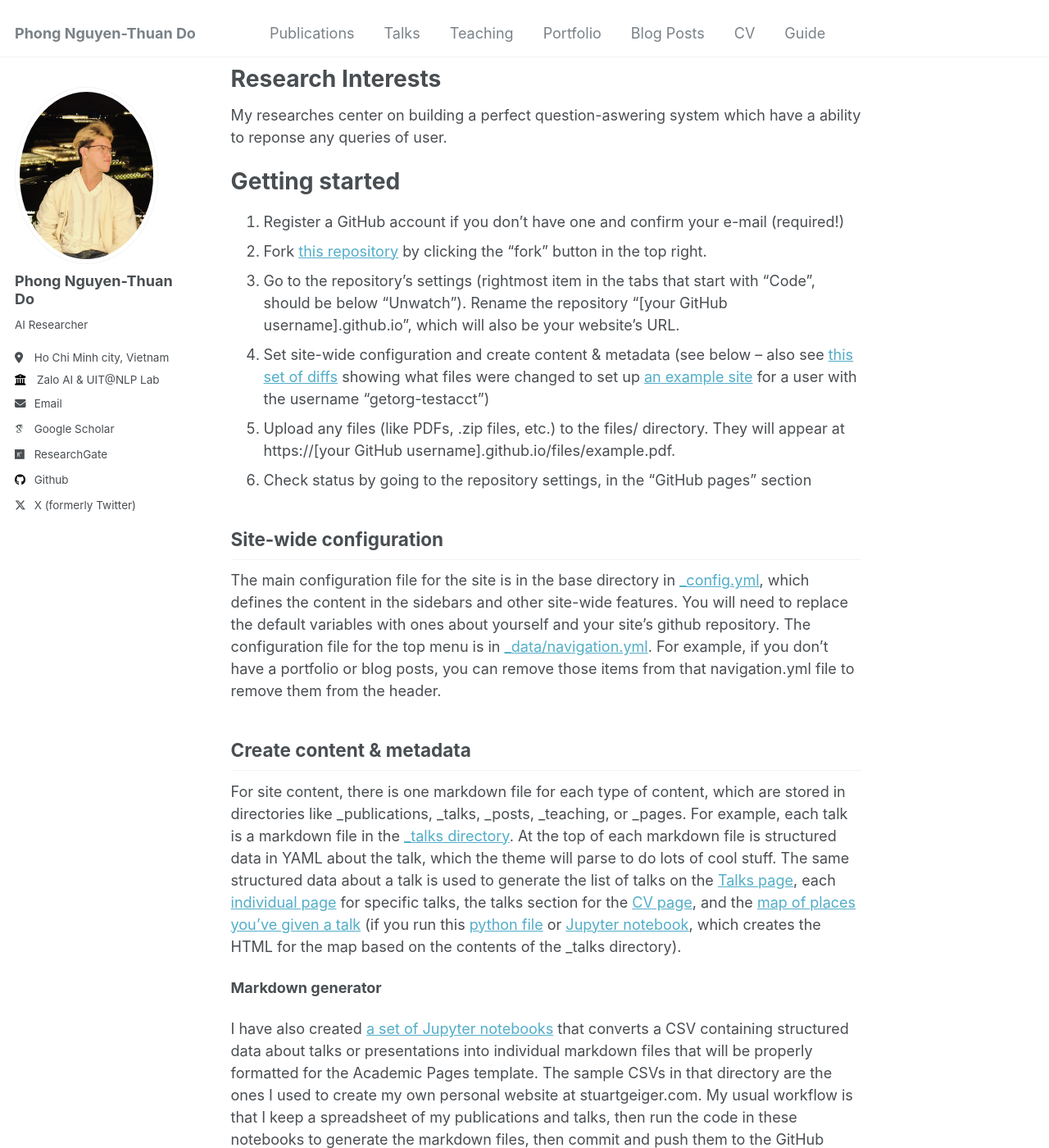
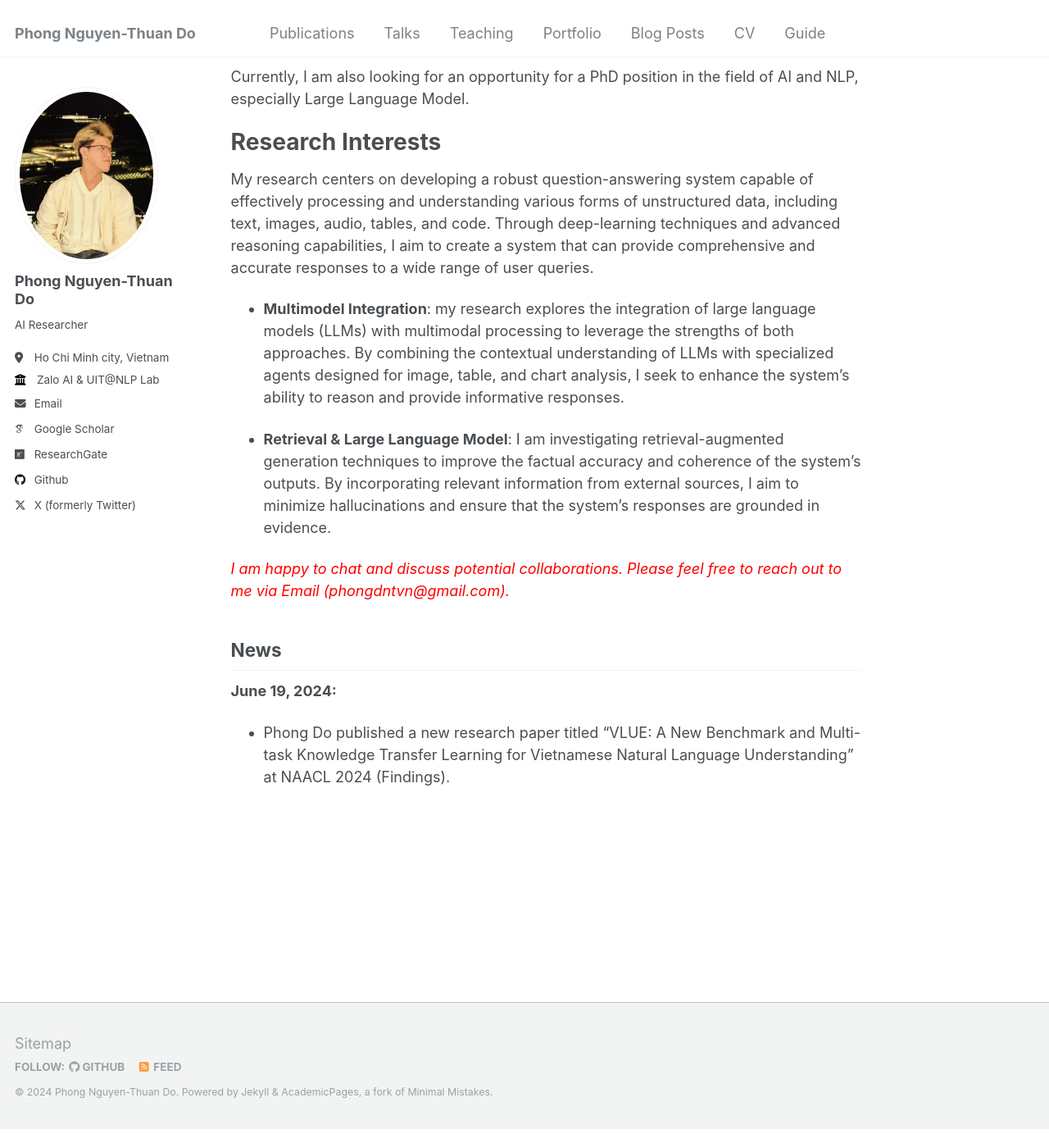
Before and after one commit to PhongNTDo/PhongNTDo.github.io, a Jekyll site: the page built from _pages/about.md, in a window 1280 px wide and 1400 px high, scrolled down 227 px. Shown: the whole window at 82% size. Built offline with Jekyll 4.4.1, drawn with Linux system fonts in a browser that asks for light colours; some web fonts are replaced; after the commit the page ends 1604 px from its top, so only the background shows below that; some of the changed text lies outside the part shown.

Commit message:
update research interests and about me

```diff
--- a/_pages/about.md
+++ b/_pages/about.md
@@ -10,42 +10,21 @@ redirect_from:
 
 Welcome! I am an ***AI Researcher at Zalo AI & UIT@NLP*** at Ho Chi Minh city, Vietnam. I have been a researcher at [UIT@NLP lab](https://nlp.uit.edu.vn/home) during my undergraduate degree at [University of Information Technology](https://www.uit.edu.vn/). After receiving my bachelor's degree in computer science, I have continued to do part-time research at this lab until now. In parallel, I have worked as an AI researcher at [Zalo AI](https://zalo.ai/), Vietnam for two years.
 
-
+Currently, I am also looking for an opportunity for a PhD position in the field of AI and NLP, especially Large Language Model.
 
 
 Research Interests
 ======
-My researches center on building a perfect question-aswering system which have a ability to reponse any queries of user.
+My research centers on developing a robust question-answering system capable of effectively processing and understanding various forms of unstructured data, including text, images, audio, tables, and code. Through deep-learning techniques and advanced reasoning capabilities, I aim to create a system that can provide comprehensive and accurate responses to a wide range of user queries.
 
-Getting started
-======
-1. Register a GitHub account if you don't have one and confirm your e-mail (required!)
-1. Fork [this repository](https://github.com/academicpages/academicpages.github.io) by clicking the "fork" button in the top right.
-1. Go to the repository's settings (rightmost item in the tabs that start with "Code", should be below "Unwatch"). Rename the repository "[your GitHub username].github.io", which will also be your website's URL.
-1. Set site-wide configuration and create content & metadata (see below -- also see [this set of diffs](http://archive.is/3TPas) showing what files were changed to set up [an example site](https://getorg-testacct.github.io) for a user with the username "getorg-testacct")
-1. Upload any files (like PDFs, .zip files, etc.) to the files/ directory. They will appear at https://[your GitHub username].github.io/files/example.pdf.
-1. Check status by going to the repository settings, in the "GitHub pages" section
+- **Multimodel Integration**: my research explores the integration of large language models (LLMs) with multimodal processing to leverage the strengths of both approaches. By combining the contextual understanding of LLMs with specialized agents designed for image, table, and chart analysis, I seek to enhance the system's ability to reason and provide informative responses.
 
-Site-wide configuration
+- **Retrieval & Large Language Model**: I am investigating retrieval-augmented generation techniques to improve the factual accuracy and coherence of the system's outputs. By incorporating relevant information from external sources, I aim to minimize hallucinations and ensure that the system's responses are grounded in evidence.
+
+<span style="color:red">*I am happy to chat and discuss potential collaborations. Please feel free to reach out to me via Email (phongdntvn@gmail.com).*</span>
+
+
+News
 ------
-The main configuration file for the site is in the base directory in [_config.yml](https://github.com/academicpages/academicpages.github.io/blob/master/_config.yml), which defines the content in the sidebars and other site-wide features. You will need to replace the default variables with ones about yourself and your site's github repository. The configuration file for the top menu is in [_data/navigation.yml](https://github.com/academicpages/academicpages.github.io/blob/master/_data/navigation.yml). For example, if you don't have a portfolio or blog posts, you can remove those items from that navigation.yml file to remove them from the header.
-
-Create content & metadata
-------
-For site content, there is one markdown file for each type of content, which are stored in directories like _publications, _talks, _posts, _teaching, or _pages. For example, each talk is a markdown file in the [_talks directory](https://github.com/academicpages/academicpages.github.io/tree/master/_talks). At the top of each markdown file is structured data in YAML about the talk, which the theme will parse to do lots of cool stuff. The same structured data about a talk is used to generate the list of talks on the [Talks page](https://academicpages.github.io/talks), each [individual page](https://academicpages.github.io/talks/2012-03-01-talk-1) for specific talks, the talks section for the [CV page](https://academicpages.github.io/cv), and the [map of places you've given a talk](https://academicpages.github.io/talkmap.html) (if you run this [python file](https://github.com/academicpages/academicpages.github.io/blob/master/talkmap.py) or [Jupyter notebook](https://github.com/academicpages/academicpages.github.io/blob/master/talkmap.ipynb), which creates the HTML for the map based on the contents of the _talks directory).
-
-**Markdown generator**
-
-I have also created [a set of Jupyter notebooks](https://github.com/academicpages/academicpages.github.io/tree/master/markdown_generator
-) that converts a CSV containing structured data about talks or presentations into individual markdown files that will be properly formatted for the Academic Pages template. The sample CSVs in that directory are the ones I used to create my own personal website at stuartgeiger.com. My usual workflow is that I keep a spreadsheet of my publications and talks, then run the code in these notebooks to generate the markdown files, then commit and push them to the GitHub repository.
-
-How to edit your site's GitHub repository
-------
-Many people use a git client to create files on their local computer and then push them to GitHub's servers. If you are not familiar with git, you can directly edit these configuration and markdown files directly in the github.com interface. Navigate to a file (like [this one](https://github.com/academicpages/academicpages.github.io/blob/master/_talks/2012-03-01-talk-1.md) and click the pencil icon in the top right of the content preview (to the right of the "Raw | Blame | History" buttons). You can delete a file by clicking the trashcan icon to the right of the pencil icon. You can also create new files or upload files by navigating to a directory and clicking the "Create new file" or "Upload files" buttons.
-
-Example: editing a markdown file for a talk
-![Editing a markdown file for a talk](/images/editing-talk.png)
-
-For more info
-------
-More info about configuring Academic Pages can be found in [the guide](https://academicpages.github.io/markdown/). The [guides for the Minimal Mistakes theme](https://mmistakes.github.io/minimal-mistakes/docs/configuration/) (which this theme was forked from) might also be helpful.
+**June 19, 2024:**
+- Phong Do published a new research paper titled "VLUE: A New Benchmark and Multi-task Knowledge Transfer Learning for Vietnamese Natural Language Understanding" at NAACL 2024 (Findings).
```
